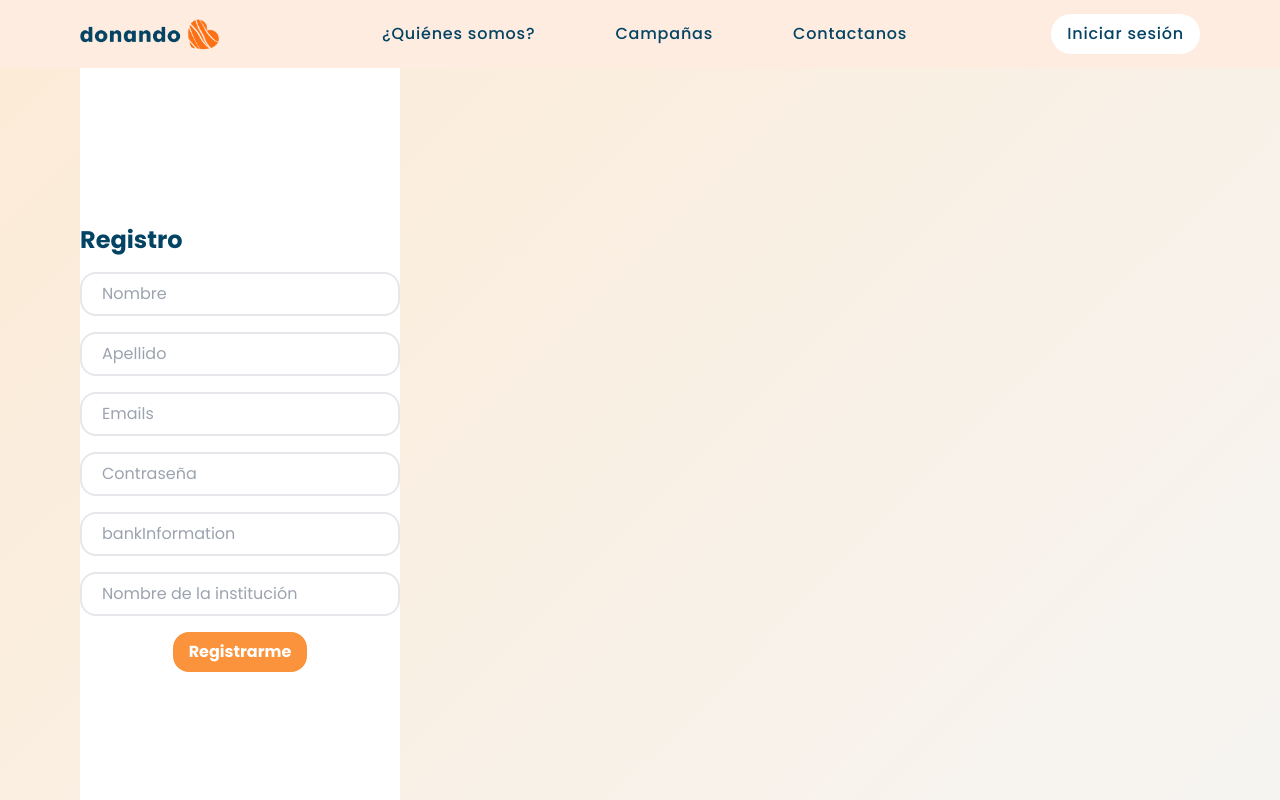
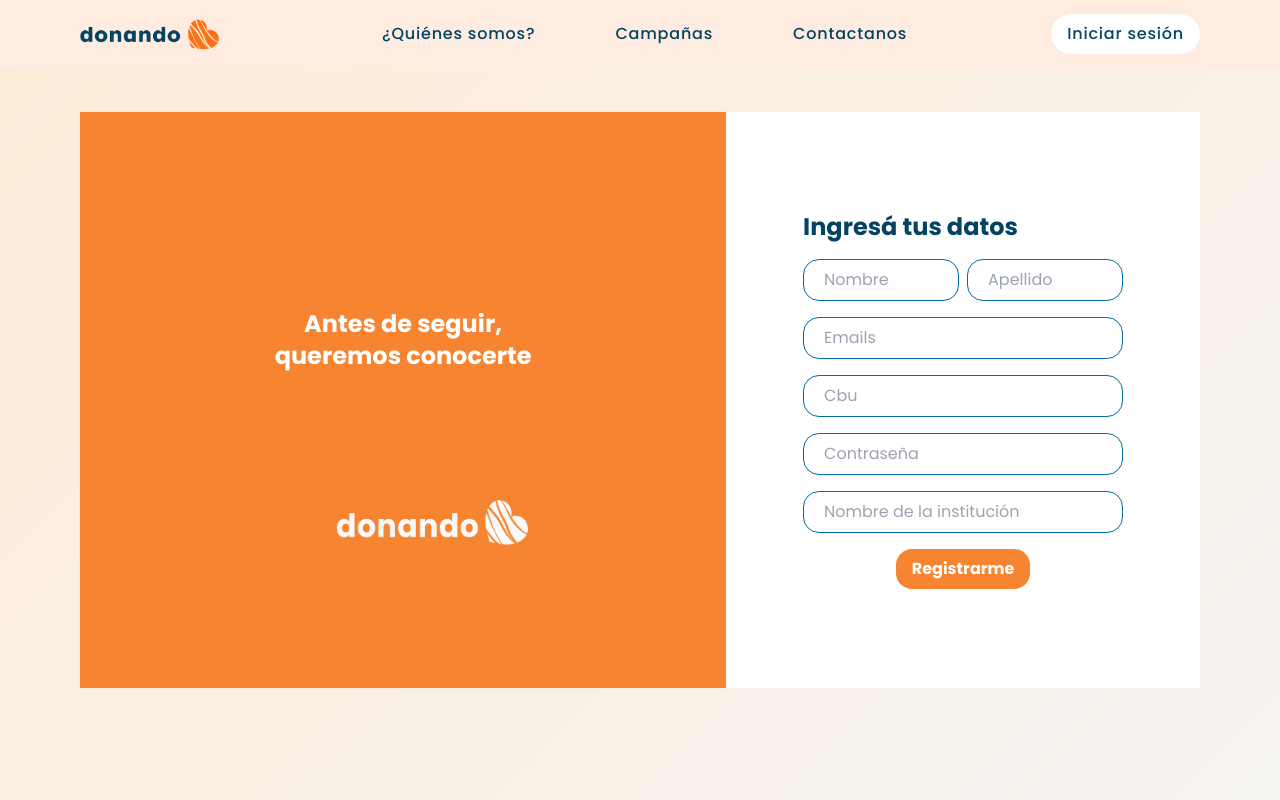
Before and after one commit to eze-alvarez/FrontNoCountry, a React (Vite) app: page /registroSolicitante in a window 1280 px wide. Shown: the top 800 px of the page. Built offline with nearby package versions, Linux system fonts and the light colour scheme.

Commit message:
Fision de Kevin y Michael

```diff
--- a/src/App.jsx
+++ b/src/App.jsx
@@ -29,7 +29,7 @@ function App() {
 
   return (
     <div>
-      <MyRoutes />;
+      <MyRoutes />
     </div>
   );
 }
--- a/src/pages/login/Login.jsx
+++ b/src/pages/login/Login.jsx
@@ -36,16 +36,20 @@ const Login = () => {
 
   return (
     <>
-      <div className="h-screen md:flex mt-16">
-        <div className="bg-orange-400 h-36">
-          <h1 className="text-white">Hola</h1>
+      <div className="h-screen sm:flex sm:flex-col mt-14 ">
+        <div className=" lg:flex justify-center items-center my-14 ">
+
+          <div className="bg-forms h-36 lg:h-[36rem] lg:w-[45rem] content-center">
+            <div className="mt-14">
+              <h1 className="text-white  ">Iniciá tu sesión</h1>
+              <img src={logoblanco} alt="logo" className=" h-[3rem] w-[12rem] lg:ml-[16rem] mt-[8rem]" />
             </div>
-        <div className="flex justify-center items-center bg-white">
+          </div>
+
+          <div className="flex justify-center items-center bg-white lg:h-[36rem] lg:w-[33rem]  ">
             <form onSubmit={handleSubmit} className="bg-white w-80">
-            <h1 className="text-blue font-bold text-2xl text-left py-4">
-              Bienvenido
-            </h1>
-            <div className="flex items-center border-2 py-2 px-3 rounded-2xl mb-4">
+              <h1 className="text-blue-title font-bold text-2xl text-left py-4">Bienvenido</h1>
+              <div className="flex items-center border-[1px] py-2 px-3 rounded-2xl  border-blue-text mb-4">
                 <input
                   className={`pl-2 outline-none border-none w-full`}
                   type="email"
@@ -54,7 +58,8 @@ const Login = () => {
                   onChange={(event) => setEmail(event.target.value)}
                 />
               </div>
-            <div className="flex items-center border-2 py-2 px-3 rounded-2xl">
+
+              <div className="flex items-center border-[1px] py-2 px-3  border-blue-text rounded-2xl">
                 <input
                   className={`pl-2 outline-none border-none w-full`}
                   type="password"
@@ -68,30 +73,35 @@ const Login = () => {
                 <p className="pl-6 py-4 text-blue text-sm">¿Olvidaste tu contraseña?</p>
               </Link> */}
                 <Link to="/registro">
-                <p className="py-4 text-blue text-sm">
-                  ¿No tienes cuenta? Crea una
+                  <p className="py-4 text-blue-text text-sm ml-28">
+                    Olvidaste tu contraseña?
                   </p>
                 </Link>
               </div>
               <div className="mt-4 pl-20">
                 <button
                   type="submit"
-                className="block w-40 bg-orange-400 h-42 rounded-full text-white rou font-semibold text-sm"
+                  className="block w-40 bg-forms h-42 rounded-full text-white rou font-semibold text-sm"
                 >
                   {/* {status.submitting ? "Enviando..." : "Iniciar sesión"} */}
                   Iniciar Seccion
                 </button>
               </div>
+              <div className=" mt-4">
+                <Link to="/registro">
+                  <p className="text-blue-text text-sm text-center">¿Aún no tenés cuenta?</p>
+                </Link>
+              </div>
               <div className="pl-20 mt-4">
                 <Link to="/RegistroSolicitante">
-                <p className="py-4 font-semibold text-blue-700">
+                  <p className="py-4 font-semibold text-blue-title">
                     Solicitar Donación
                   </p>
                 </Link>
               </div>
             </form>
           </div>
-
+        </div>
       </div>
     </>
 
--- a/src/pages/registro/Registro.jsx
+++ b/src/pages/registro/Registro.jsx
@@ -1,8 +1,9 @@
 
 import { useEffect, useState } from "react";
-import { Link, useNavigate } from "react-router-dom";
+import {  useNavigate } from "react-router-dom";
 import { useDispatch, useSelector } from "react-redux";
 import { registerUser } from "../../redux/actions/actions";
+import logoblanco from '../../assets/Images/commonImg/logoblanco.png';
 
 const Register = () => {
   const dispatch = useDispatch();
@@ -36,16 +37,21 @@ const Register = () => {
 
   return (
     <>
-      <div className="h-screen md:flex mt-16">
-        <div className="bg-orange-400 h-36">
-          <h1 className="text-white">Hola</h1>
-        </div>
-        <div className="flex justify-center items-center bg-white">
+      <div className="h-screen sm:flex sm:flex-col mt-14 ">
+        <div className=" lg:flex justify-center items-center my-14 ">
+          <div className="bg-forms h-36 lg:h-[36rem] lg:w-[45rem] content-center">
+          <div className="mt-14">
+              <h1><p  className="text-white  "> Antes de seguir, <br/> queremos conocerte</p></h1>
+              <img src={logoblanco} alt="logo" className=" h-[3rem] w-[12rem] lg:ml-[16rem] mt-[8rem]" />
+            </div>
+          </div>
+
+          <div className="flex justify-center items-center bg-white lg:h-[36rem] lg:w-[33rem]  ">
           <form onSubmit={handleSubmit} className="bg-white w-80">
-            <h1 className="text-blue font-bold text-2xl text-left py-4">
-              Registro
-            </h1>
-            <div className="flex items-center border-2 py-2 px-3 rounded-2xl mb-4">
+
+            <h1 className="text-blue-title font-bold text-2xl text-left py-4">Ingresá tus datos</h1>
+              <div className="flex gap-2">
+              <div className="flex items-center border-[1px]  border-blue-text py-2 px-3 rounded-2xl mb-4">
               <input
                 className={"pl-2 outline-none border-none w-full"}
                 type="text"
@@ -56,7 +62,7 @@ const Register = () => {
               />
             </div>
 
-            <div className="flex items-center border-2 py-2 px-3 rounded-2xl mb-4">
+            <div className="flex items-center border-[1px]  border-blue-text py-2 px-3 rounded-2xl mb-4">
               <input
                 className={`pl-2 outline-none border-none w-full`}
                 type="text"
@@ -66,7 +72,8 @@ const Register = () => {
                 onChange={handleChange}
               />
             </div>
-            <div className="flex items-center border-2 py-2 px-3 rounded-2xl mb-4">
+            </div>
+            <div className="flex items-center border-[1px]  border-blue-text py-2 px-3 rounded-2xl mb-4">
               <input
                 className={`pl-2 outline-none border-none w-full`}
                 type="email"
@@ -76,7 +83,7 @@ const Register = () => {
                 onChange={handleChange}
               />
             </div>
-            <div className="flex items-center border-2 py-2 px-3 rounded-2xl mb-4">
+            <div className="flex items-center border-[1px]  border-blue-text py-2 px-3 rounded-2xl mb-4">
               <input
                 className={`pl-2 outline-none border-none w-full`}
                 type="password"
@@ -86,12 +93,12 @@ const Register = () => {
                 onChange={handleChange}
               />
             </div>
-            <Link to="/login" className="text-blue-500 ml-2">
+            {/* <Link to="/login" className="text-blue-500 ml-2">
               ¿Ya tienes una cuenta?
-            </Link>
+            </Link> */}
             <div className="flex justify-center items-center mt-6 bg-white">
               <button
-                className=" bg-orange-400 text-white font-bold py-2 px-4 rounded-2xl"
+                className=" bg-forms text-white font-bold py-2 px-4 rounded-2xl"
                 type="submit"
               >
                 {/* {status.submitting ? "Registrando..." : "Registrarme"} */}
@@ -101,6 +108,7 @@ const Register = () => {
           </form>
         </div>
       </div>
+      </div>
     </>
   );
 };
--- a/src/pages/registroSolicitante/RegistroSolicitante.jsx
+++ b/src/pages/registroSolicitante/RegistroSolicitante.jsx
@@ -3,6 +3,7 @@ import { useEffect, useState } from "react";
 import { useDispatch, useSelector } from "react-redux";
 import { useNavigate } from "react-router-dom";
 import { registerEntiti } from "../../redux/actions/actions";
+import logoblanco from '../../assets/Images/commonImg/logoblanco.png';
 
 
 const RegistroSolicitante = () => {
@@ -40,13 +41,21 @@ const RegistroSolicitante = () => {
 
   return (
     <>
-      <div className="h-screen md:flex mt-12">
-        <div className="flex justify-center items-center bg-white">
+      <div className="h-screen sm:flex sm:flex-col mt-14 ">
+        <div className=" lg:flex justify-center items-center my-14 ">
+          <div className="bg-forms h-36 lg:h-[36rem] lg:w-[45rem] content-center">
+            <div className="mt-14">
+              <h1><p className="text-white  "> Antes de seguir, <br /> queremos conocerte</p></h1>
+              <img src={logoblanco} alt="logo" className=" h-[3rem] w-[12rem] lg:ml-[16rem] mt-[8rem]" />
+            </div>
+          </div>
+
+
+          <div className="flex justify-center items-center bg-white lg:h-[36rem] lg:w-[33rem]  ">
             <form onSubmit={handleSubmit} className="bg-white w-80">
-            <h1 className="text-blue font-bold text-2xl text-left py-4">
-              Registro
-            </h1>
-            <div className="flex items-center border-2 py-2 px-3 rounded-2xl mb-4">
+              <h1 className="text-blue-title font-bold text-2xl text-left py-4">Ingresá tus datos</h1>
+              <div className="flex gap-2">
+                <div className="flex items-center border-[1px]  border-blue-text py-2 px-3 rounded-2xl mb-4">
                   <input
                     className={`pl-2 outline-none border-none w-full`}
                     type="text"
@@ -56,7 +65,8 @@ const RegistroSolicitante = () => {
                     onChange={handleChange}
                   />
                 </div>
-            <div className="flex items-center border-2 py-2 px-3 rounded-2xl mb-4">
+
+                <div className="flex items-center border-[1px]  border-blue-text py-2 px-3 rounded-2xl mb-4">
                   <input
                     className={`pl-2 outline-none border-none w-full`}
                     type="text"
@@ -66,7 +76,9 @@ const RegistroSolicitante = () => {
                     onChange={handleChange}
                   />
                 </div>
-            <div className="flex items-center border-2 py-2 px-3 rounded-2xl mb-4">
+              </div>
+
+              <div className="flex items-center border-[1px]  border-blue-text py-2 px-3 rounded-2xl mb-4">
                 <input
                   className={`pl-2 outline-none border-none w-full`}
                   type="text"
@@ -76,7 +88,19 @@ const RegistroSolicitante = () => {
                   onChange={handleChange}
                 />
               </div>
-            <div className="flex items-center border-2 py-2 px-3 rounded-2xl mb-4">
+
+              <div className="flex items-center border-[1px]  border-blue-text py-2 px-3 rounded-2xl mb-4">
+                <input
+                  className={`pl-2 outline-none border-none w-full`}
+                  type="text"
+                  name="bankInformation"
+                  placeholder="Cbu"
+                  value={formData.bankInformation}
+                  onChange={handleChange}
+                />
+              </div>
+
+              <div className="flex items-center border-[1px]  border-blue-text py-2 px-3 rounded-2xl mb-4">
                 <input
                   className={`pl-2 outline-none border-none w-full`}
                   type="password"
@@ -86,17 +110,8 @@ const RegistroSolicitante = () => {
                   onChange={handleChange}
                 />
               </div>
-            <div className="flex items-center border-2 py-2 px-3 rounded-2xl mb-4">
-              <input
-                className={`pl-2 outline-none border-none w-full`}
-                type="text"
-                name="bankInformation"
-                placeholder="bankInformation"
-                value={formData.bankInformation}
-                onChange={handleChange}
-              />
-            </div>
-            <div className="flex items-center border-2 py-2 px-3 rounded-2xl mb-4">
+
+              <div className="flex items-center border-[1px]  border-blue-text py-2 px-3 rounded-2xl mb-4">
                 <input
                   className={`pl-2 outline-none border-none w-full`}
                   type="text"
@@ -118,7 +133,7 @@ const RegistroSolicitante = () => {
             </div> */}
               <div className="flex justify-center items-center my-4 bg-white">
                 <button
-                className=" bg-orange-400 text-white font-bold py-2 px-4 rounded-2xl"
+                  className=" bg-forms text-white font-bold py-2 px-4 rounded-2xl"
                   type="submit"
                 >
                   {/* {status.submitting ? "Registrando..." : "Registrarme"} */}
@@ -128,6 +143,7 @@ const RegistroSolicitante = () => {
             </form>
           </div>
         </div>
+      </div>
     </>
   );
 };
```
Lines whose indentation alone changed are shown as unchanged.
